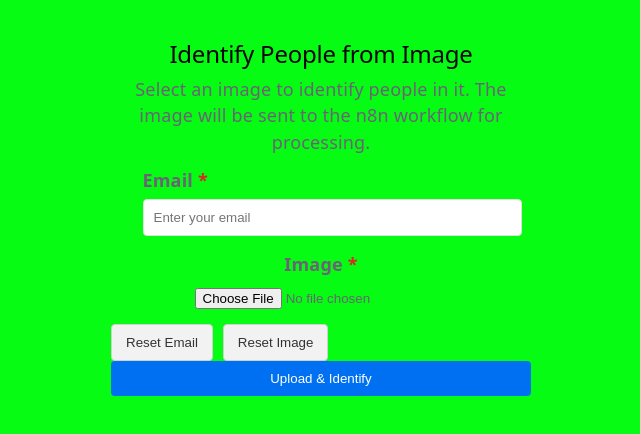
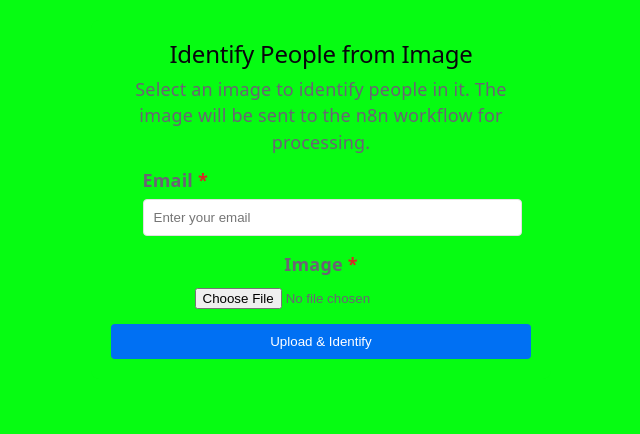
Before and after one commit to jacky1000000/n8nCropFaces, a React (Vite) app: page / in a window 1280 px wide. Shown: the top 434 px of the page, without its empty margins (319-959 px from the left). Built offline with nearby package versions, Linux system fonts and the light colour scheme.

Commit message:
cancel reset buttons

```diff
--- a/src/components/ImageUploader.jsx
+++ b/src/components/ImageUploader.jsx
@@ -163,7 +163,7 @@
           </div>
         )}
 
-        <div style={{ display: 'flex', gap: '10px' }}>
+        {/* <div style={{ display: 'flex', gap: '10px' }}>
           <button
             type="button"
             onClick={handleReset}
@@ -181,7 +181,7 @@
           >
             Reset Image
           </button>
-        </div>
+        </div> */}
 
         <div style={{ display: 'flex', gap: '10px' }}>
           <button
```
